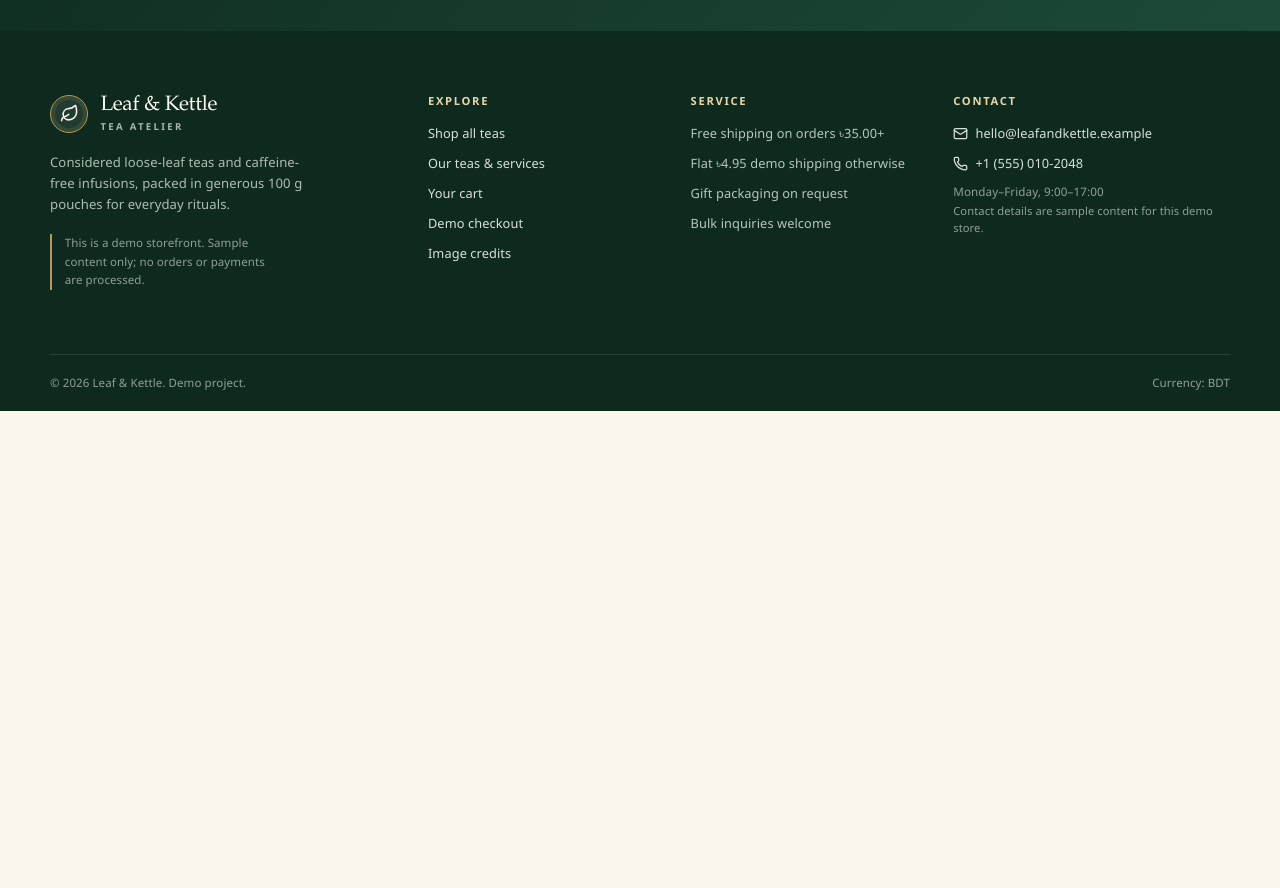
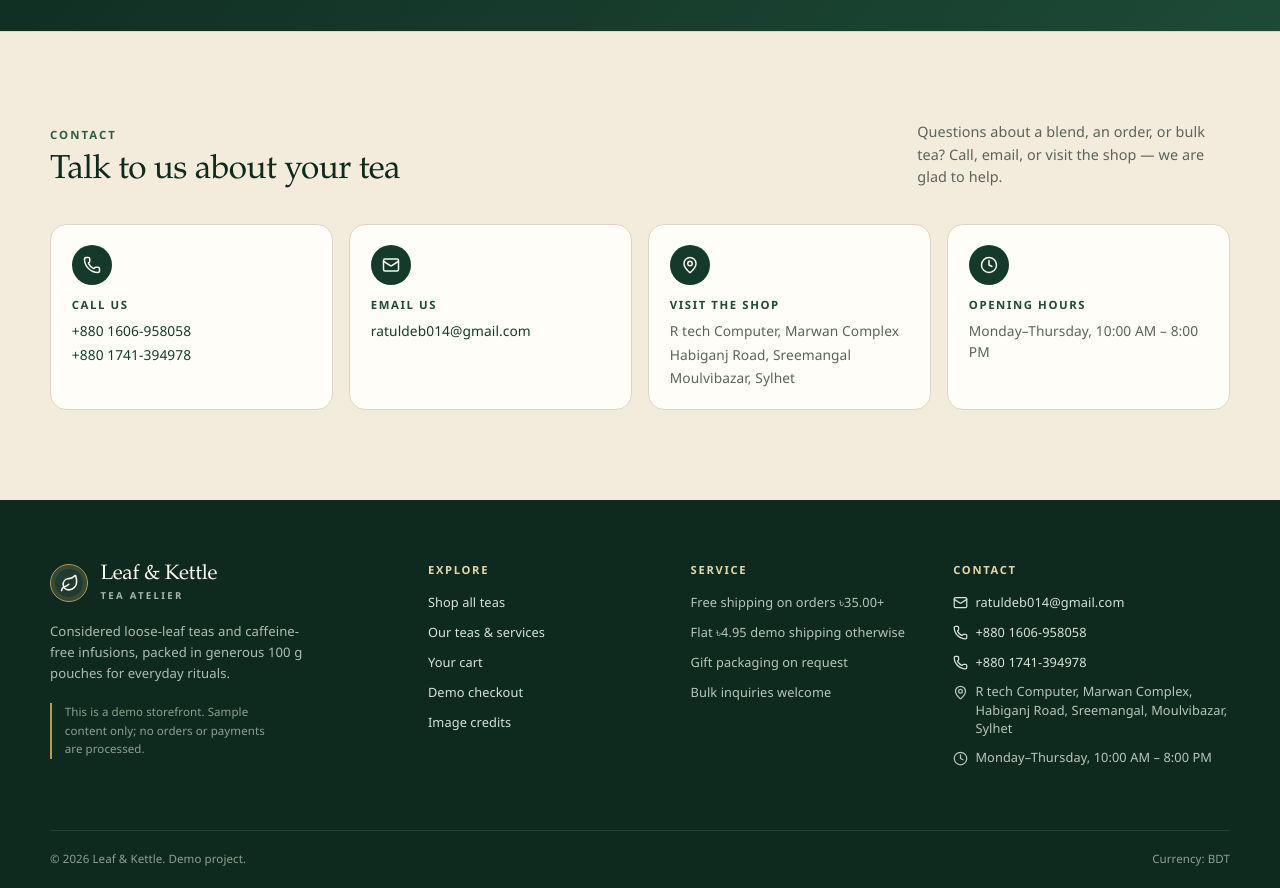
Before and after one commit to RatulDeb/Tea-website, a React (Vite) app: page / in a window 1280 px wide. Shown: the part 3760-4648 px from the top of the page. Before the commit the page ends 4171 px from the top, so only its background shows below. Built offline with nearby package versions, Linux system fonts and the light colour scheme.

Commit message:
Add contact details and homepage contact section

```diff
--- a/src/components/Footer.tsx
+++ b/src/components/Footer.tsx
@@ -1,5 +1,5 @@
 import { Link } from 'react-router-dom'
-import { Leaf, Mail, Phone } from 'lucide-react'
+import { Clock, Leaf, Mail, MapPin, Phone } from 'lucide-react'
 import { siteConfig } from '../data/site'
 import { formatMoney } from '../lib/money'
 
@@ -66,12 +66,20 @@ export function Footer() {
             <a href={`mailto:${siteConfig.contact.email}`}>
               <Mail aria-hidden="true" /> {siteConfig.contact.email}
             </a>
-            <a href={`tel:${siteConfig.contact.phone.replace(/[^+\d]/g, '')}`}>
-              <Phone aria-hidden="true" /> {siteConfig.contact.phone}
-            </a>
-            <span>{siteConfig.contact.hours}</span>
+            {siteConfig.contact.phones.map((phone) => (
+              <a key={phone} href={`tel:${phone.replace(/[^+\d]/g, '')}`}>
+                <Phone aria-hidden="true" /> {phone}
+              </a>
+            ))}
+            <span className="contact-line">
+              <MapPin aria-hidden="true" />
+              {siteConfig.contact.addressLines.join(', ')}
+            </span>
+            <span className="contact-line">
+              <Clock aria-hidden="true" />
+              {siteConfig.contact.hours}
+            </span>
           </address>
-          <p className="sample-note">{siteConfig.demoNotes.contact}</p>
         </div>
       </div>
       <div className="shell footer-bottom">
--- a/src/data/site.ts
+++ b/src/data/site.ts
@@ -9,15 +9,19 @@ export const siteConfig = {
     flatRateCents: 495,
   },
   contact: {
-    email: 'hello@leafandkettle.example',
-    wholesaleEmail: 'wholesale@leafandkettle.example',
-    phone: '+1 (555) 010-2048',
-    hours: 'Monday–Friday, 9:00–17:00',
+    email: 'ratuldeb014@gmail.com',
+    wholesaleEmail: 'ratuldeb014@gmail.com',
+    phones: ['+880 1606-958058', '+880 1741-394978'],
+    addressLines: [
+      'R tech Computer, Marwan Complex',
+      'Habiganj Road, Sreemangal',
+      'Moulvibazar, Sylhet',
+    ],
+    hours: 'Monday–Thursday, 10:00 AM – 8:00 PM',
   },
   demoNotes: {
     checkout:
       'This is a demonstration checkout with a test-mode card gateway. No real money is charged and card details are never stored.',
-    contact: 'Contact details are sample content for this demo store.',
     content: 'Service details are sample copy and should be confirmed before launch.',
   },
 } as const
--- a/src/pages/CreditsPage.tsx
+++ b/src/pages/CreditsPage.tsx
@@ -71,8 +71,9 @@ export function CreditsPage() {
           <h2>Sample details to replace before launch</h2>
           <ul>
             <li>
-              Business name, contact email addresses, phone number, and opening
-              hours are placeholders, including the <code>.example</code> domain.
+              Business name and contact details — email, phone numbers, address,
+              and opening hours — are set in <code>src/data/site.ts</code>. Keep
+              them up to date.
             </li>
             <li>
               Service wording for support, gift packaging, delivery, and bulk
--- a/src/pages/ShopPage.tsx
+++ b/src/pages/ShopPage.tsx
@@ -2,7 +2,11 @@ import { useDeferredValue, useMemo, useState } from 'react'
 import { Link, useSearchParams } from 'react-router-dom'
 import {
   ArrowRight,
+  Clock,
   Leaf,
+  Mail,
+  MapPin,
+  Phone,
   Search,
   ShieldCheck,
   Sparkles,
@@ -323,6 +327,73 @@ export function ShopPage() {
         </div>
       </section>
 
+      <section
+        id="contact"
+        className="section contact-section"
+        aria-labelledby="contact-heading"
+      >
+        <div className="shell">
+          <div className="contact-head">
+            <div>
+              <p className="eyebrow">Contact</p>
+              <h2 id="contact-heading">Talk to us about your tea</h2>
+            </div>
+            <p className="contact-lede">
+              Questions about a blend, an order, or bulk tea? Call, email, or
+              visit the shop — we are glad to help.
+            </p>
+          </div>
+
+          <div className="contact-grid">
+            <div className="contact-card">
+              <span className="contact-icon" aria-hidden="true">
+                <Phone />
+              </span>
+              <h3>Call us</h3>
+              <p className="contact-links">
+                {siteConfig.contact.phones.map((phone) => (
+                  <a key={phone} href={`tel:${phone.replace(/[^+\d]/g, '')}`}>
+                    {phone}
+                  </a>
+                ))}
+              </p>
+            </div>
+
+            <div className="contact-card">
+              <span className="contact-icon" aria-hidden="true">
+                <Mail />
+              </span>
+              <h3>Email us</h3>
+              <p className="contact-links">
+                <a href={`mailto:${siteConfig.contact.email}`}>
+                  {siteConfig.contact.email}
+                </a>
+              </p>
+            </div>
+
+            <div className="contact-card">
+              <span className="contact-icon" aria-hidden="true">
+                <MapPin />
+              </span>
+              <h3>Visit the shop</h3>
+              <address>
+                {siteConfig.contact.addressLines.map((line) => (
+                  <span key={line}>{line}</span>
+                ))}
+              </address>
+            </div>
+
+            <div className="contact-card">
+              <span className="contact-icon" aria-hidden="true">
+                <Clock />
+              </span>
+              <h3>Opening hours</h3>
+              <p>{siteConfig.contact.hours}</p>
+            </div>
+          </div>
+        </div>
+      </section>
+
       {selectedProduct ? (
         <ProductModal
           product={selectedProduct}
--- a/src/styles.css
+++ b/src/styles.css
@@ -2947,6 +2947,103 @@ input[type='search']::-webkit-search-cancel-button {
   color: var(--forest-950);
 }
 
+.contact-section {
+  background: var(--cream-2);
+  border-top: 1px solid var(--line);
+}
+
+.contact-head {
+  display: flex;
+  align-items: flex-end;
+  justify-content: space-between;
+  gap: 1rem 2rem;
+  margin-bottom: clamp(1.5rem, 3vw, 2.2rem);
+}
+
+.contact-head .eyebrow {
+  margin-bottom: 0.5rem;
+}
+
+.contact-head h2 {
+  font-size: clamp(1.6rem, 2.6vw, 2.2rem);
+}
+
+.contact-lede {
+  max-width: 38ch;
+  color: var(--muted);
+  font-size: 0.9rem;
+  line-height: 1.55;
+}
+
+.contact-grid {
+  display: grid;
+  grid-template-columns: repeat(auto-fit, minmax(min(100%, 240px), 1fr));
+  gap: 1rem;
+}
+
+.contact-card {
+  padding: 1.3rem;
+  border: 1px solid var(--line);
+  border-radius: 16px;
+  background: var(--paper);
+}
+
+.contact-icon {
+  display: grid;
+  width: 40px;
+  height: 40px;
+  place-items: center;
+  margin-bottom: 0.8rem;
+  border-radius: 50%;
+  background: var(--forest-900);
+  color: var(--cream);
+}
+
+.contact-icon svg {
+  width: 18px;
+  height: 18px;
+}
+
+.contact-card h3 {
+  font-family: var(--sans);
+  font-size: 0.71rem;
+  font-weight: 700;
+  letter-spacing: 0.14em;
+  text-transform: uppercase;
+  color: var(--forest-800);
+}
+
+.contact-card p,
+.contact-card address {
+  margin-top: 0.5rem;
+  color: var(--muted);
+  font-size: 0.86rem;
+  font-style: normal;
+  line-height: 1.55;
+}
+
+.contact-card address {
+  display: flex;
+  flex-direction: column;
+  gap: 0.15rem;
+}
+
+.contact-card a {
+  color: var(--forest-900);
+  text-decoration: none;
+}
+
+.contact-card a:hover {
+  text-decoration: underline;
+  text-underline-offset: 3px;
+}
+
+.contact-links {
+  display: flex;
+  flex-direction: column;
+  gap: 0.2rem;
+}
+
 .site-footer {
   background: var(--forest-950);
   color: #d9e2d8;
@@ -3038,6 +3135,20 @@ input[type='search']::-webkit-search-cancel-button {
 .footer-column address span {
   color: #8fa091;
   font-size: 0.73rem;
+}
+
+.footer-column address .contact-line {
+  display: flex;
+  align-items: flex-start;
+  gap: 0.45rem;
+  color: #b9c6ba;
+  font-size: 0.8rem;
+  line-height: 1.45;
+}
+
+.footer-column address .contact-line svg {
+  flex: none;
+  margin-top: 0.2rem;
 }
 
 .footer-column .sample-note {
@@ -3337,6 +3448,14 @@ input[type='search']::-webkit-search-cancel-button {
     margin-top: 0.55rem;
   }
 
+  .contact-head {
+    display: block;
+  }
+
+  .contact-lede {
+    margin-top: 0.55rem;
+  }
+
   .benefit-grid {
     grid-template-columns: 1fr;
   }
```
Also changed, not shown: 1 other file (tests, documents, lock files or other folders).
